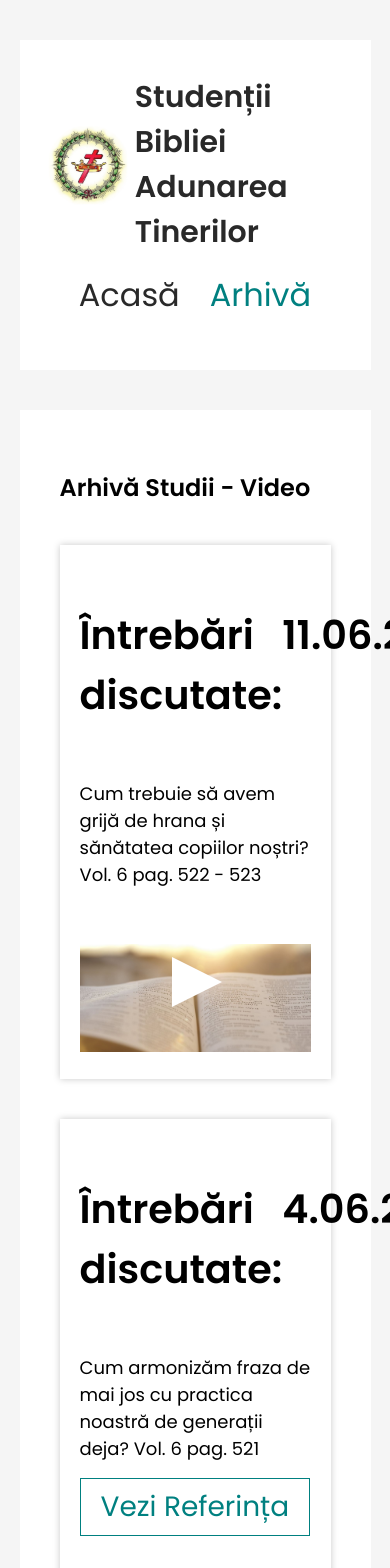
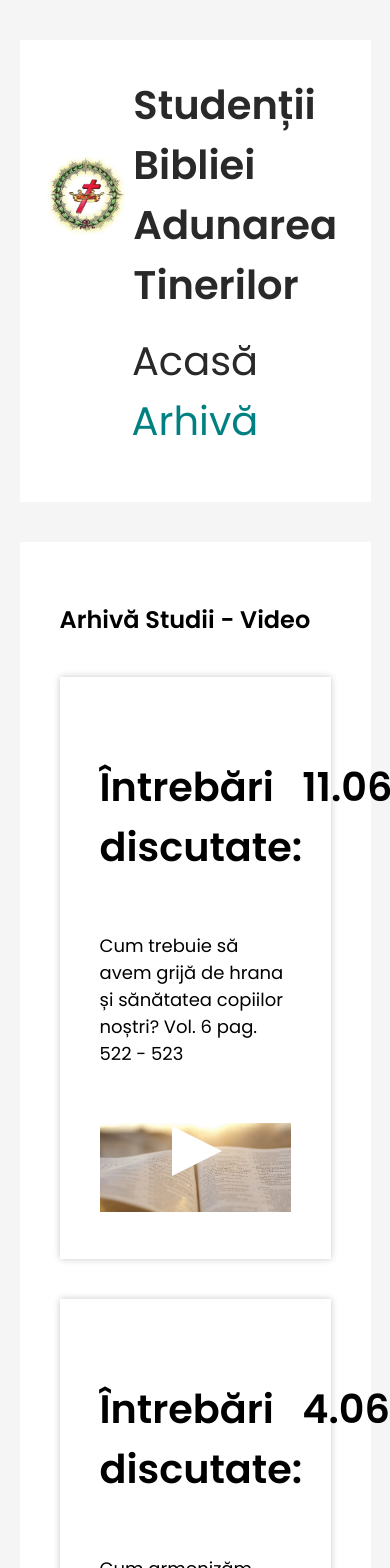
Before and after one commit to adunarea-tinerilor/stb-adt, a React (Create React App) app: page /#/arhiva in a window 390 px wide. Shown: the top 1568 px of the page. Built offline with nearby package versions, Linux system fonts and the light colour scheme.

Commit message:
styles changes -mobile

```diff
--- a/src/global-components/Footer.js
+++ b/src/global-components/Footer.js
@@ -4,7 +4,7 @@ import styled from 'styled-components';
 // Styles
 const FooterContainer = styled.footer`
   text-align: center;
-  padding: 24px;
+  padding: 40px;
   margin-top: 40px;
 
    @media only screen and (min-width: 1080px) {
--- a/src/global-components/Header.js
+++ b/src/global-components/Header.js
@@ -29,7 +29,7 @@ const Logo = styled.div`
 
   & h4 {
     text-align: left;
-    font-size: 30px;
+    font-size: 40px;
 
      @media only screen and (min-width: 1080px) {
      font-size: 16px;
@@ -48,10 +48,12 @@ const Menu = styled.ul`
 
     & a {
       padding: 4px 15px;
-      font-size: 32px;
+      font-size: 40px;
+      margin-top: 40px;
 
      @media only screen and (min-width: 1080px) {
      font-size: 18px;
+     margin-top: 0;
      }
     }
   }
--- a/src/index.css
+++ b/src/index.css
@@ -73,10 +73,10 @@ img {
   z-index: 3;
   background: white;
   width: 100%;
-  max-width: 550px;
+  max-width: 700px;
   border: 1px solid teal;
   padding: 24px;
-  max-height: 160px;
+  max-height: 360px;
   overflow-y:scroll;
   -webkit-overflow-scrolling:touch;
 }
@@ -104,5 +104,7 @@ img {
 @media only screen and (min-width: 1080px) {
 .tooltip {
   top: 35px;
+  max-height: 160px;
+  max-width: 550px;
 }
 }
--- a/src/partials/Card.js
+++ b/src/partials/Card.js
@@ -6,7 +6,7 @@ import VideoImg from '../img/videoImg.jpg'
 // Styles
 const CardContainer = styled.div`
   box-shadow: 0px 0px 7px 0px #C9C9C9;
-  padding: 20px;
+  padding: 40px;
   margin: 40px 0;
 
   @media only screen and (min-width: 1080px) {
@@ -38,9 +38,13 @@ const VideoContainer = styled.div`
 `;
 const VideoImage = styled.img`
   width: 100%;
-  max-width: 480px;
-  max-height: 300px;
+  max-width: 680px;
+  max-height: 500px;
   margin: 40px auto 0;
+    @media only screen and (min-width: 1080px) {
+    max-width: 480px;
+    max-height: 300px;
+  }
 `;
 const VideoBtn = styled.span`
 top: 50%;
@@ -69,7 +73,7 @@ const RefContainer = styled.div`
     position: relative;
 `;
 const SmallText = styled.p`
-    font-size: 28px;
+    font-size: 30px;
 
   @media only screen and (min-width: 1080px) {
    font-size: 14px;
@@ -83,7 +87,7 @@ const RefButton = styled.button`
     outline: 0;
     padding: 7px 20px;
     min-width: 132px;
-    font-size: 28px;
+    font-size: 32px;
 `;
 
 export default function Card(props) {
```
